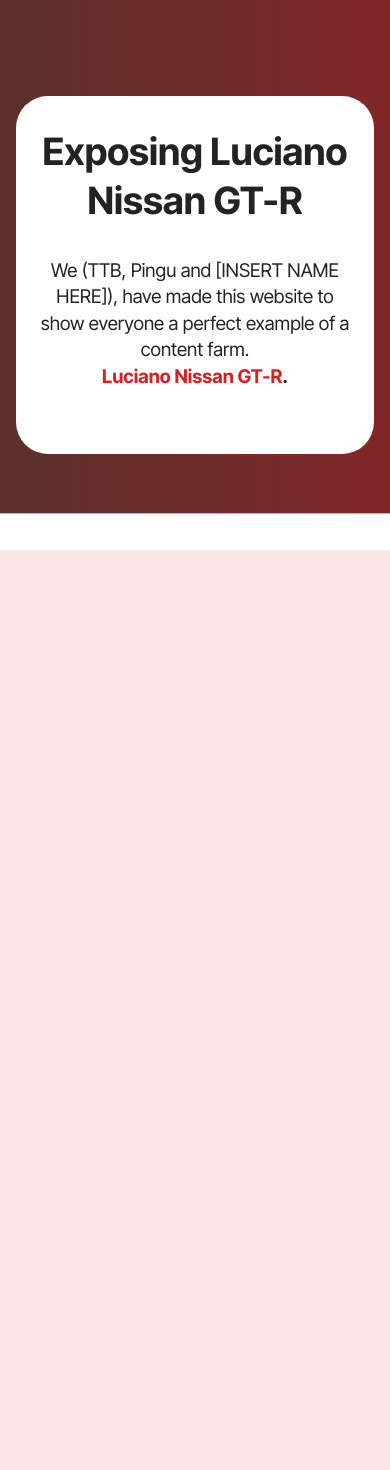
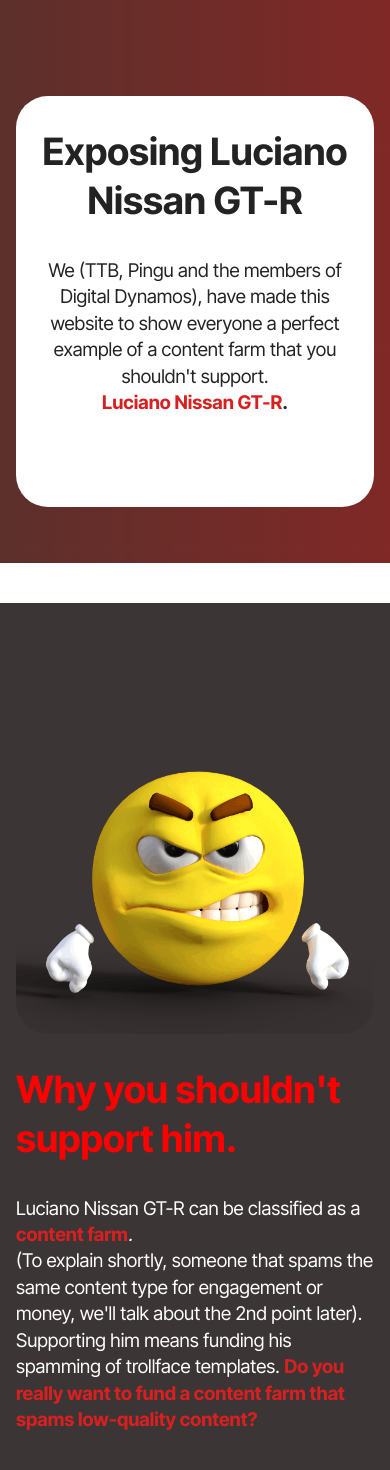
Before and after one commit to thetechboy69/LucianoNissanGTRExpose, a plain HTML site: page index.html in a window 390 px wide. Before the commit the page ends 844 px from the top, so only its background shows below. Drawn offline with Linux system fonts and the light colour scheme.

Commit message:
added new category

```diff
--- a/assets/images/hashes.json
+++ b/assets/images/hashes.json
@@ -1 +1 @@
-{"II3ywfCk+Dh51mAXSsJfwQ==":"gradient-1600x1200.png"}
+{"II3ywfCk+Dh51mAXSsJfwQ==":"gradient-1600x1200.png","do+mRkL8w1drHFCVvELetg==":"mbr-1256x1005.png"}
--- a/assets/mobirise/css/mbr-additional.css
+++ b/assets/mobirise/css/mbr-additional.css
@@ -821,3 +821,45 @@
 .cid-uhzHZS6IYN .mbr-section-btn {
   text-align: center;
 }
+.cid-uhzTV9XRCO {
+  padding-top: 8rem;
+  padding-bottom: 8rem;
+  background-color: #3c3535;
+}
+.cid-uhzTV9XRCO .mbr-fallback-image.disabled {
+  display: none;
+}
+.cid-uhzTV9XRCO .mbr-fallback-image {
+  display: block;
+  background-size: cover;
+  background-position: center center;
+  width: 100%;
+  height: 100%;
+  position: absolute;
+  top: 0;
+}
+@media (max-width: 991px) {
+  .cid-uhzTV9XRCO .image-wrapper {
+    margin-bottom: 1rem;
+  }
+}
+.cid-uhzTV9XRCO .row {
+  align-items: center;
+}
+@media (max-width: 991px) {
+  .cid-uhzTV9XRCO .image-wrapper {
+    padding: 1rem;
+  }
+}
+@media (min-width: 992px) {
+  .cid-uhzTV9XRCO .text-wrapper {
+    padding: 0 2rem;
+  }
+}
+.cid-uhzTV9XRCO .mbr-section-title {
+  color: #ff0000;
+}
+.cid-uhzTV9XRCO .mbr-text,
+.cid-uhzTV9XRCO .mbr-section-btn {
+  color: #ffffff;
+}
--- a/index.html
+++ b/index.html
@@ -1,5 +1,5 @@
 <!DOCTYPE html>
-<html>
+<html lang="en">
   <head>
     <meta charset="UTF-8" />
     <meta http-equiv="X-UA-Compatible" content="IE=edge" />
@@ -7,14 +7,9 @@
       name="viewport"
       content="width=device-width, initial-scale=1, minimum-scale=1"
     />
-    <link
-      rel="shortcut icon"
-      href="assets/images/logo5.png"
-      type="image/x-icon"
-    />
     <meta
       name="description"
-      content="Exposing the dark side of Luciano Nissan GTR's content-creation practices. Uncover the truth behind the facade."
+      content="Exposing the tiktoke.. i mean content farm named Luciano Nissan GT-R"
     />
 
     <title>Luciano Nissan Exposed</title>
@@ -39,11 +34,11 @@
     <link
       rel="preload"
       as="style"
-      href="assets/mobirise/css/mbr-additional.css?v=7WHAgq"
+      href="assets/mobirise/css/mbr-additional.css?v=PYFEx5"
     />
     <link
       rel="stylesheet"
-      href="assets/mobirise/css/mbr-additional.css?v=7WHAgq"
+      href="assets/mobirise/css/mbr-additional.css?v=PYFEx5"
       type="text/css"
     />
   </head>
@@ -62,14 +57,60 @@
                   <strong>Exposing Luciano Nissan GT-R</strong>
                 </h1>
                 <p class="mbr-text mbr-fonts-style mb-4 display-7">
-                  We (TTB, Pingu and [INSERT NAME HERE]), have made this website
-                  to show everyone a perfect example of a content farm.<br /><a
+                  We (TTB, Pingu and the members of Digital Dynamos), have made
+                  this website to show everyone a perfect example of a content
+                  farm that you shouldn't support.<br /><a
                     href="https://www.tiktok.com/@luciano_nissan_gtr/"
                     class="text-primary"
                     ><strong>Luciano Nissan GT-R</strong></a
-                  ><strong>.</strong>
+                  ><strong>.</strong><br /><strong><br /></strong>
                 </p>
               </div>
+            </div>
+          </div>
+        </div>
+      </div>
+    </section>
+
+    <section
+      data-bs-version="5.1"
+      class="start article2 cid-uhzTV9XRCO"
+      id="article02-1"
+    >
+      <div class="container">
+        <div class="row justify-content-center">
+          <div class="col-12 col-md-12 col-lg-6 image-wrapper">
+            <img
+              class="w-100"
+              src="assets/images/mbr-1256x1005.png"
+              alt="angry"
+            />
+          </div>
+          <div class="col-12 col-md-12 col-lg">
+            <div class="text-wrapper align-left">
+              <h1 class="mbr-section-title mbr-fonts-style mb-4 display-2">
+                <strong>Why you shouldn't support him.</strong>
+              </h1>
+              <p class="mbr-text align-left mbr-fonts-style mb-4 display-7">
+                Luciano Nissan GT-R can be classified as a<em>
+                  <a
+				  	rel="noopener"
+                    href="https://medium.com/@connerum/tiktok-farming-monetizing-mass-video-content-creation-9c05ce52b247"
+                    class="text-primary"
+                    target="_blank"
+                    ><strong>content farm</strong></a
+                  >.&nbsp;</em
+                ><br />(To explain shortly, someone that spams the same content
+                type for engagement or money, we'll talk about the 2nd point
+                later).<br />Supporting him means funding his spamming of
+                trollface templates.
+                <a href="#" class="text-primary"
+                  ><strong
+                    >Do you really want to fund a content farm that spams
+                    low-quality content?</strong
+                  ></a
+                >
+              </p>
             </div>
           </div>
         </div>
```
Also changed, not shown: assets/images/logo5.png (added), assets/images/mbr-1256x1005.png (added), assets/theme/js/script.js, 1 other file.
